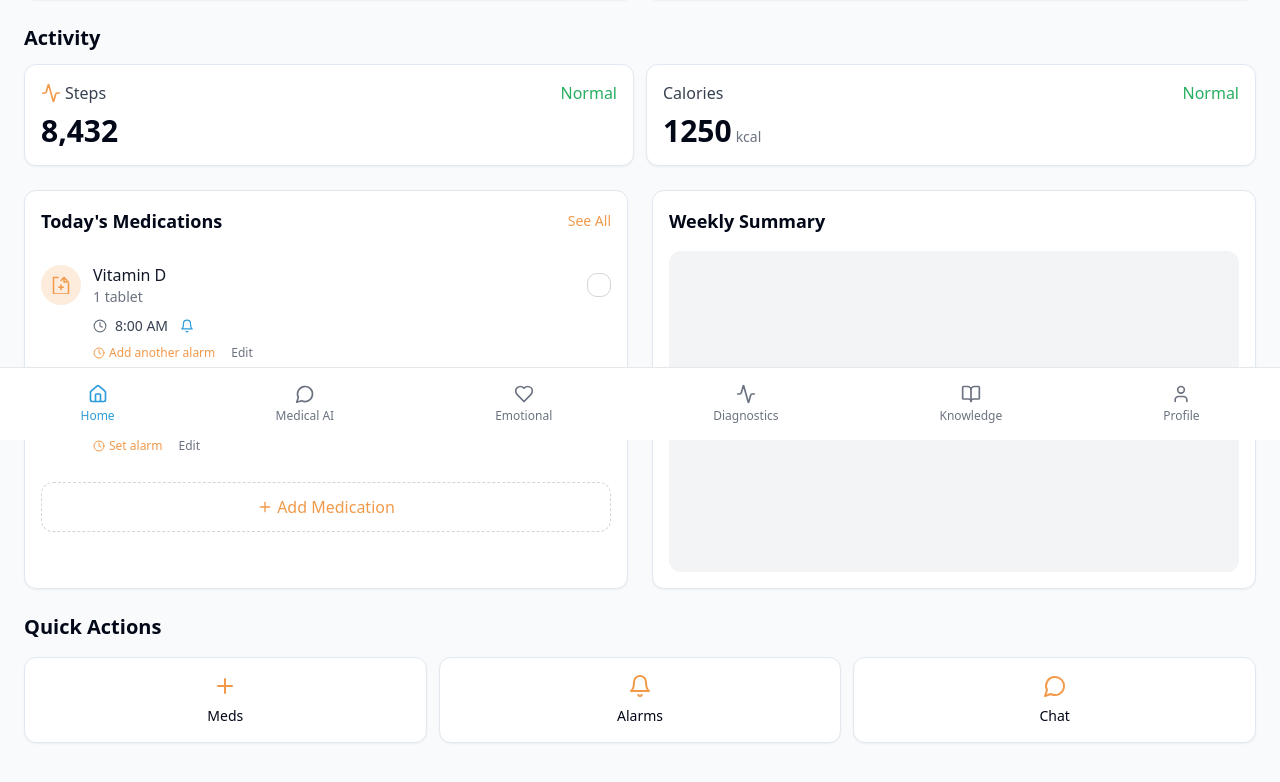
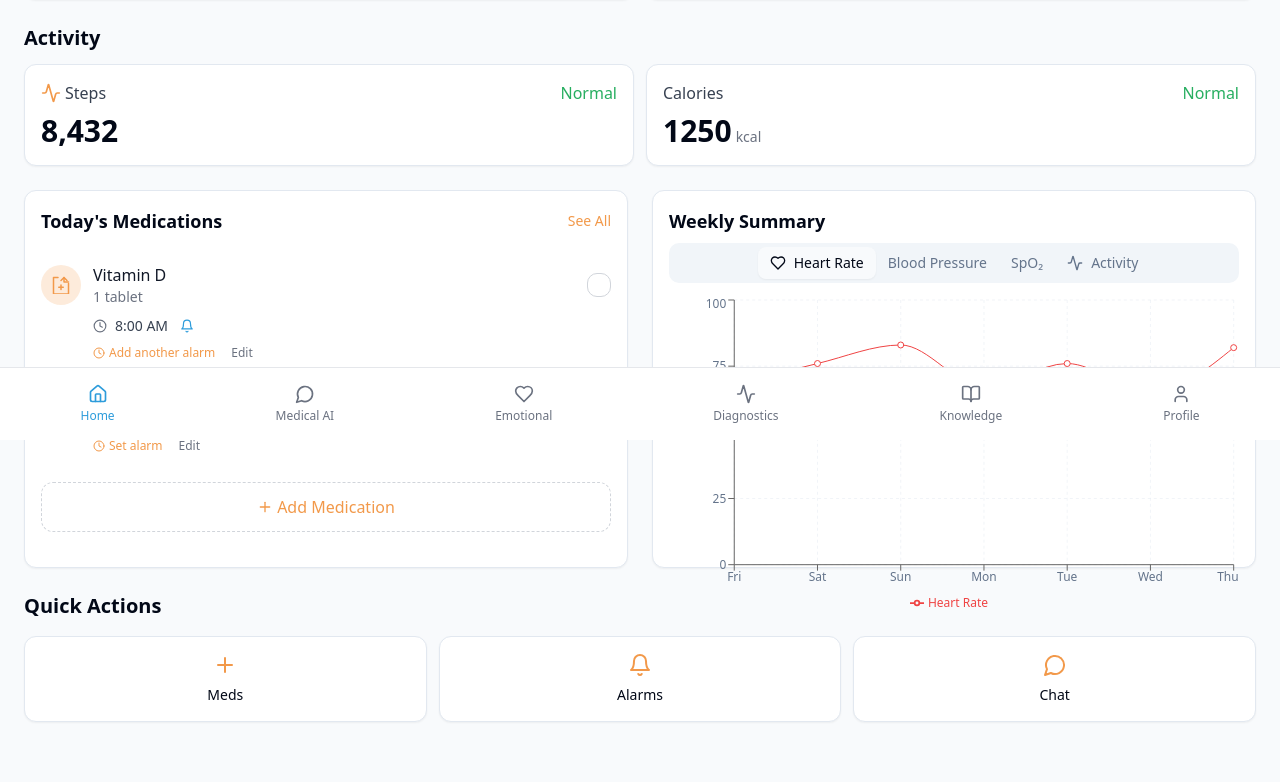
Before and after one commit to Taj543/empathic-health-nexus, a React (Vite) app: page / in a window 1280 px wide. Shown: the part 360-1142 px from the top of the page. Built offline with nearby package versions, Linux system fonts and the light colour scheme.

Commit message:
feat: Implement weekly summary chart
Analyze activities and health vitals to generate a time-based chart.

```diff
--- /dev/null
+++ b/src/components/health/WeeklySummaryChart.tsx
@@ -0,0 +1,151 @@
+
+import React from 'react';
+import {
+  LineChart,
+  Line,
+  XAxis,
+  YAxis,
+  CartesianGrid,
+  Tooltip,
+  Legend,
+  ResponsiveContainer
+} from 'recharts';
+import { format, subDays } from 'date-fns';
+import {
+  ChartContainer,
+  ChartTooltip,
+  ChartTooltipContent
+} from "@/components/ui/chart";
+
+// Generate dummy data for the past week
+const generateWeeklyData = () => {
+  const data = [];
+  for (let i = 6; i >= 0; i--) {
+    const date = subDays(new Date(), i);
+    data.push({
+      name: format(date, 'EEE'),
+      date: format(date, 'MMM dd'),
+      heartRate: Math.floor(Math.random() * (85 - 65) + 65),
+      bloodPressureSystolic: Math.floor(Math.random() * (130 - 110) + 110),
+      bloodPressureDiastolic: Math.floor(Math.random() * (90 - 70) + 70),
+      spO2: Math.floor(Math.random() * (100 - 95) + 95),
+      steps: Math.floor(Math.random() * (12000 - 5000) + 5000),
+      calories: Math.floor(Math.random() * (2000 - 1000) + 1000),
+    });
+  }
+  return data;
+};
+
+interface WeeklySummaryChartProps {
+  className?: string;
+  metric: 'heartRate' | 'bloodPressure' | 'spO2' | 'steps' | 'calories';
+}
+
+export function WeeklySummaryChart({ className, metric }: WeeklySummaryChartProps) {
+  const data = generateWeeklyData();
+
+  const metricConfig = {
+    heartRate: {
+      label: 'Heart Rate',
+      color: '#EF4444',
+      unit: 'bpm',
+      dataKey: 'heartRate'
+    },
+    bloodPressure: {
+      label: 'Blood Pressure',
+      systolicColor: '#3B82F6',
+      diastolicColor: '#60A5FA',
+      unit: 'mmHg'
+    },
+    spO2: {
+      label: 'SpO₂',
+      color: '#10B981',
+      unit: '%',
+      dataKey: 'spO2'
+    },
+    steps: {
+      label: 'Steps',
+      color: '#8B5CF6',
+      dataKey: 'steps'
+    },
+    calories: {
+      label: 'Calories',
+      color: '#F59E0B',
+      unit: 'kcal',
+      dataKey: 'calories'
+    }
+  };
+
+  const config = {
+    [metric]: {
+      theme: {
+        light: metricConfig[metric].color || '#3B82F6',
+        dark: metricConfig[metric].color || '#3B82F6'
+      }
+    },
+    systolic: {
+      theme: {
+        light: metricConfig.bloodPressure.systolicColor,
+        dark: metricConfig.bloodPressure.systolicColor
+      }
+    },
+    diastolic: {
+      theme: {
+        light: metricConfig.bloodPressure.diastolicColor,
+        dark: metricConfig.bloodPressure.diastolicColor
+      }
+    }
+  };
+
+  const renderChart = () => {
+    if (metric === 'bloodPressure') {
+      return (
+        <LineChart data={data}>
+          <CartesianGrid strokeDasharray="3 3" />
+          <XAxis dataKey="name" />
+          <YAxis />
+          <ChartTooltip content={<ChartTooltipContent />} />
+          <Legend />
+          <Line
+            type="monotone"
+            dataKey="bloodPressureSystolic"
+            name="Systolic"
+            stroke={metricConfig.bloodPressure.systolicColor}
+            activeDot={{ r: 8 }}
+          />
+          <Line
+            type="monotone"
+            dataKey="bloodPressureDiastolic"
+            name="Diastolic"
+            stroke={metricConfig.bloodPressure.diastolicColor}
+          />
+        </LineChart>
+      );
+    }
+
+    return (
+      <LineChart data={data}>
+        <CartesianGrid strokeDasharray="3 3" />
+        <XAxis dataKey="name" />
+        <YAxis />
+        <ChartTooltip content={<ChartTooltipContent />} />
+        <Legend />
+        <Line
+          type="monotone"
+          dataKey={metricConfig[metric].dataKey}
+          name={metricConfig[metric].label}
+          stroke={metricConfig[metric].color}
+          activeDot={{ r: 8 }}
+        />
+      </LineChart>
+    );
+  };
+
+  return (
+    <div className={`h-64 ${className}`}>
+      <ChartContainer config={config}>
+        {renderChart()}
+      </ChartContainer>
+    </div>
+  );
+}
--- /dev/null
+++ b/src/components/health/WeeklySummaryTabs.tsx
@@ -0,0 +1,54 @@
+
+import React from 'react';
+import { Tabs, TabsContent, TabsList, TabsTrigger } from "@/components/ui/tabs";
+import { WeeklySummaryChart } from "./WeeklySummaryChart";
+import { Heart, Activity } from "lucide-react";
+
+export function WeeklySummaryTabs() {
+  return (
+    <Tabs defaultValue="heartRate">
+      <div className="mb-3">
+        <h2 className="text-lg font-semibold mb-2">Weekly Summary</h2>
+        <TabsList className="w-full bg-muted">
+          <TabsTrigger value="heartRate" className="flex items-center gap-2">
+            <Heart size={16} /> Heart Rate
+          </TabsTrigger>
+          <TabsTrigger value="bloodPressure">Blood Pressure</TabsTrigger>
+          <TabsTrigger value="spO2">SpO₂</TabsTrigger>
+          <TabsTrigger value="activity" className="flex items-center gap-2">
+            <Activity size={16} /> Activity
+          </TabsTrigger>
+        </TabsList>
+      </div>
+
+      <TabsContent value="heartRate">
+        <WeeklySummaryChart metric="heartRate" />
+      </TabsContent>
+
+      <TabsContent value="bloodPressure">
+        <WeeklySummaryChart metric="bloodPressure" />
+      </TabsContent>
+
+      <TabsContent value="spO2">
+        <WeeklySummaryChart metric="spO2" />
+      </TabsContent>
+
+      <TabsContent value="activity">
+        <Tabs defaultValue="steps" className="w-full">
+          <TabsList className="w-full bg-muted">
+            <TabsTrigger value="steps">Steps</TabsTrigger>
+            <TabsTrigger value="calories">Calories</TabsTrigger>
+          </TabsList>
+
+          <TabsContent value="steps" className="mt-2">
+            <WeeklySummaryChart metric="steps" />
+          </TabsContent>
+
+          <TabsContent value="calories" className="mt-2">
+            <WeeklySummaryChart metric="calories" />
+          </TabsContent>
+        </Tabs>
+      </TabsContent>
+    </Tabs>
+  );
+}
--- a/src/pages/Index.tsx
+++ b/src/pages/Index.tsx
@@ -1,4 +1,3 @@
-
 import { useState } from "react";
 import { Plus, MessageCircle, Search, Heart, Activity, Bell } from "lucide-react";
 import { HealthMetricCard } from "@/components/health/HealthMetricCard";
@@ -7,6 +6,7 @@ import { ActionButton } from "@/components/health/ActionButton";
 import { BottomNavigation } from "@/components/health/BottomNavigation";
 import { HealthMetricGrid } from "@/components/health/HealthMetricGrid";
 import { MedicationAlarmDialog } from "@/components/health/MedicationAlarmDialog";
+import { WeeklySummaryTabs } from "@/components/health/WeeklySummaryTabs";
 import { useToast } from "@/hooks/use-toast";
 
 interface Medication {
@@ -170,7 +170,7 @@ const Index = () => {
         </HealthMetricGrid>
       </div>
 
-      {/* Medications and Activity Summary */}
+      {/* Medications and Weekly Summary */}
       <div className="px-6 mt-6 grid grid-cols-1 md:grid-cols-2 gap-6">
         {/* Medications */}
         <div className="health-card">
@@ -202,12 +202,9 @@ const Index = () => {
           </button>
         </div>
 
-        {/* Activity Summary */}
+        {/* Weekly Summary */}
         <div className="health-card">
-          <h2 className="text-lg font-semibold mb-4">Weekly Summary</h2>
-          <div className="aspect-video bg-gray-100 rounded-lg flex items-center justify-center">
-            <p className="text-gray-500">Health trend visualization</p>
-          </div>
+          <WeeklySummaryTabs />
         </div>
       </div>
 
```
